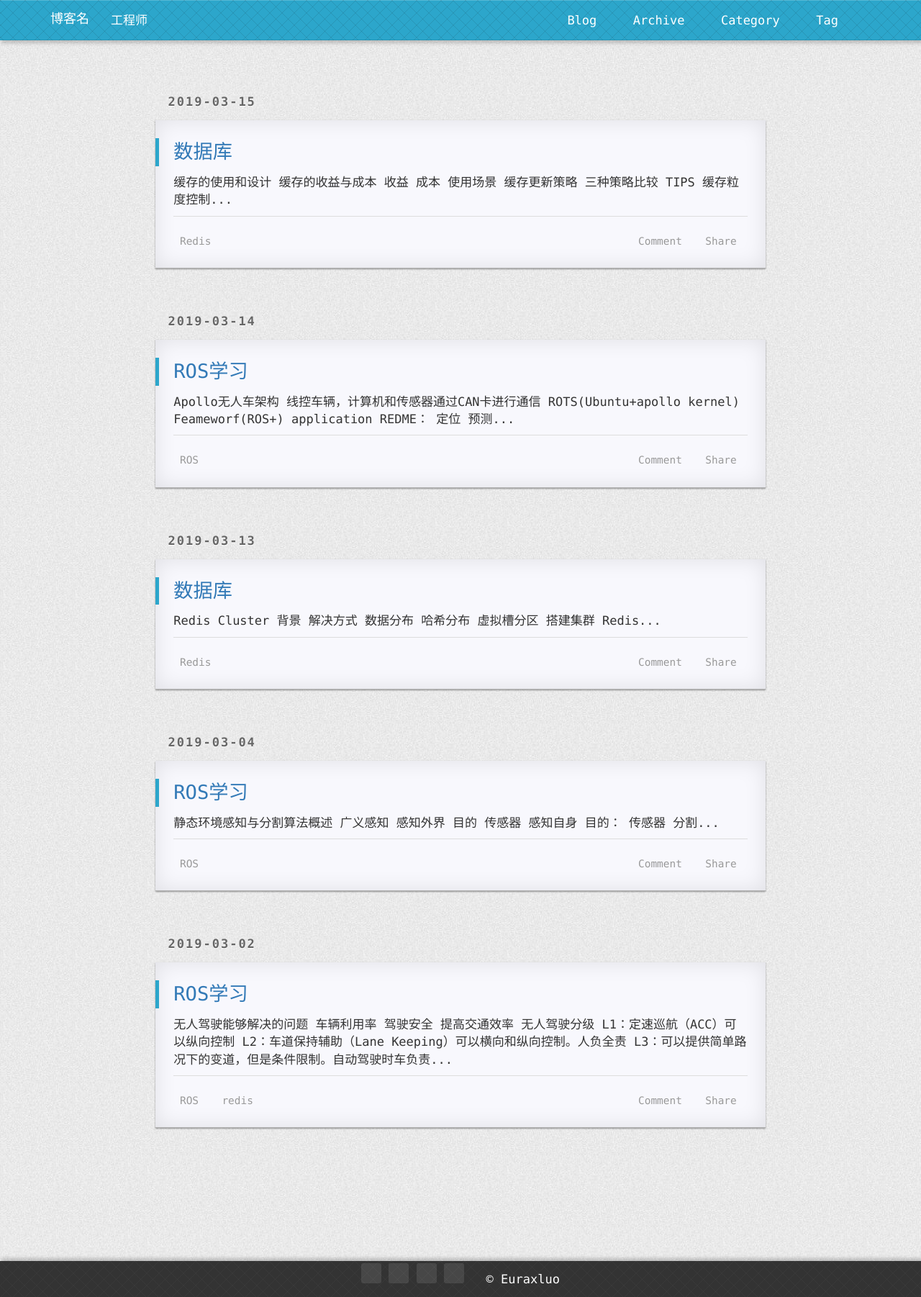
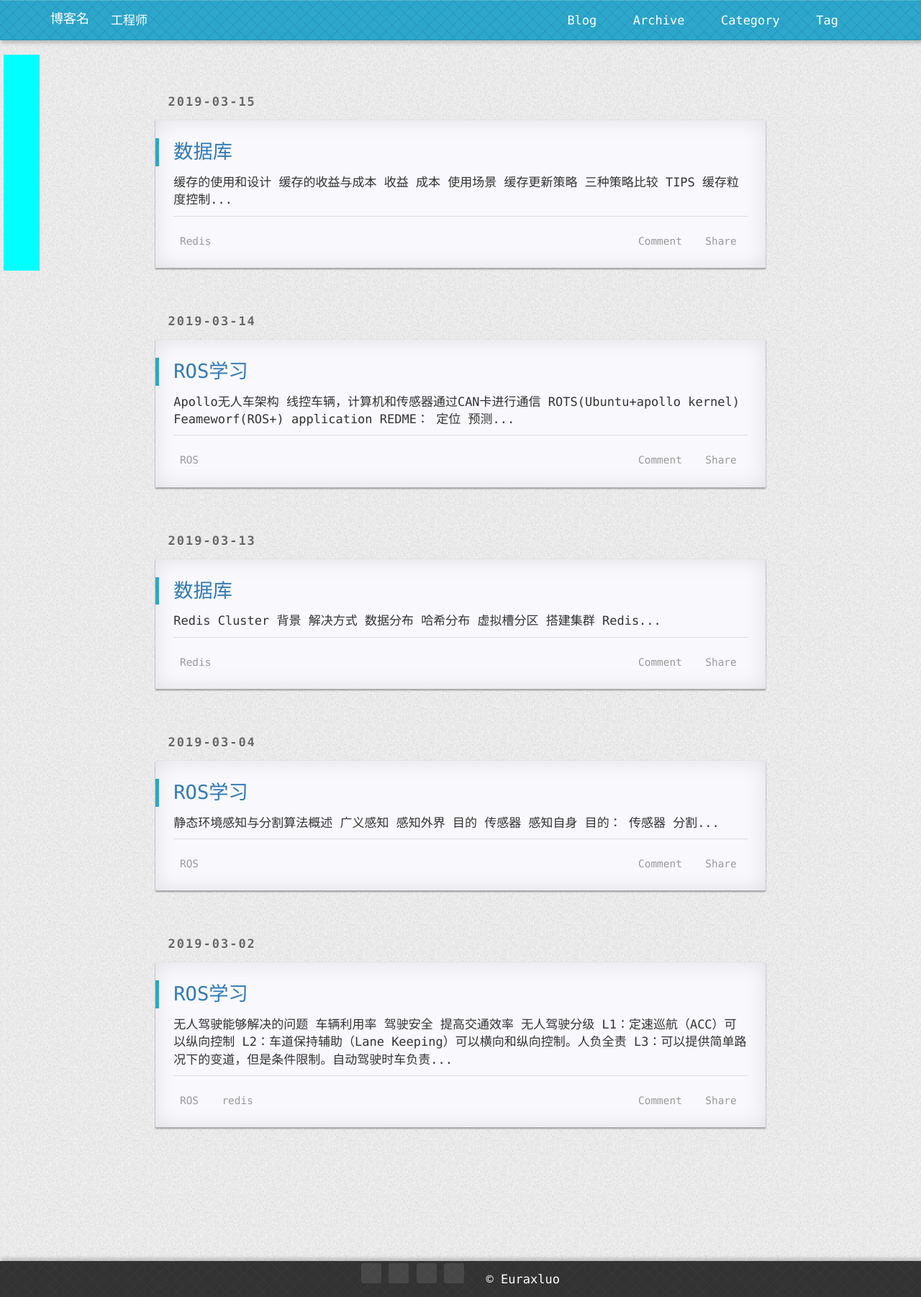
Before and after one commit to saucu-li/saucu-li.github.io, a Jekyll site: the page built from index.html, in a window 1280 px wide. Shown: the whole page at 72% size. Built offline with Jekyll 4.4.1, drawn with Linux system fonts in a browser that asks for light colours; nearby versions of some CDN libraries; the list of posts is cut into pages by our own code; comment, search, counter and statistics services are not loaded; a style sheet for code colours, icons or effects is not loaded.

Commit message:
add some file

```diff
--- a/index.html
+++ b/index.html
@@ -9,6 +9,9 @@ layout: default
   .test{
     position: absolute;
     background-color: aqua;
+    width: 50px;
+    height: 300px;
+    left: 5px;
   }
 </style>
   <div class="row index">
```
